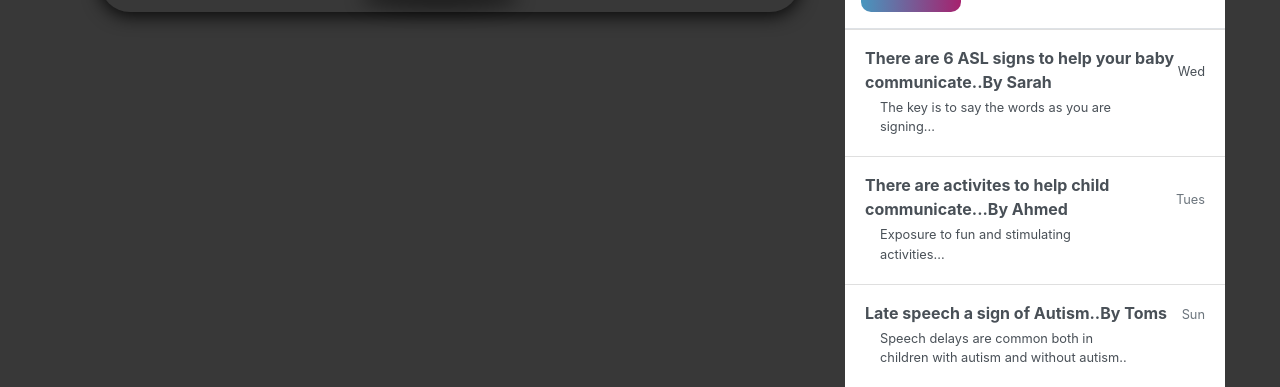
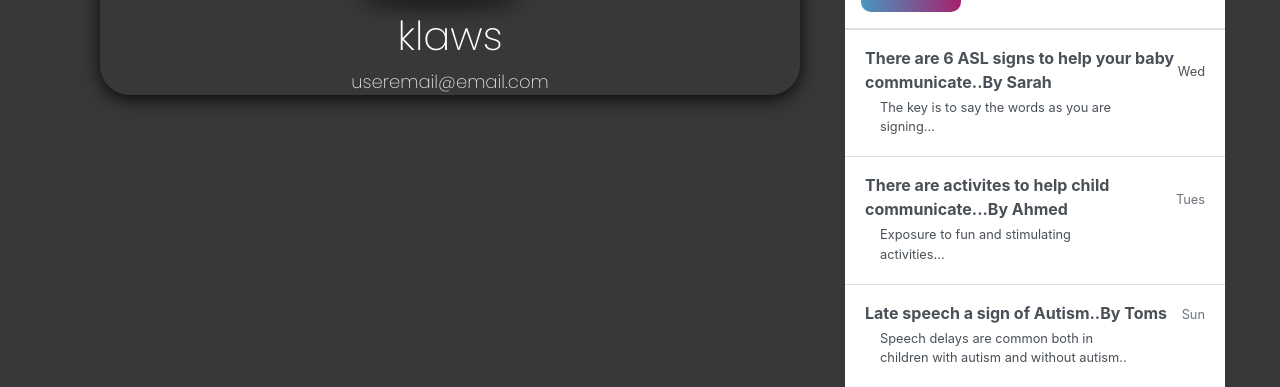
Before and after one commit to Menna-Shamloul/Django_speechblog, a Django app: page /profile/ in a window 1280 px wide. Shown: the part 129-516 px from the top of the page. Run offline with Django 4.2, Linux system fonts and the light colour scheme; the visitor is signed in with stand-in values (Sample User, id 1); some libraries are stand-ins or nearby versions.

Commit message:
add h1 and paragraph to profil.html

```diff
--- a/users/templates/users/profile.html
+++ b/users/templates/users/profile.html
@@ -9,6 +9,9 @@
          <!-- <img src="img.jpg" alt="John" style="width:100%"> -->
       <div class="m-b-25"> <img class="rounded-circle account-img" id="profile-img" src="" class="img-radius" alt="User-Profile-Image"> </div>
 
+      <h1 id="profile-h1">klaws</h1>
+      <p class="title">useremail@email.com</p>
+
     </div>
 
 
```
